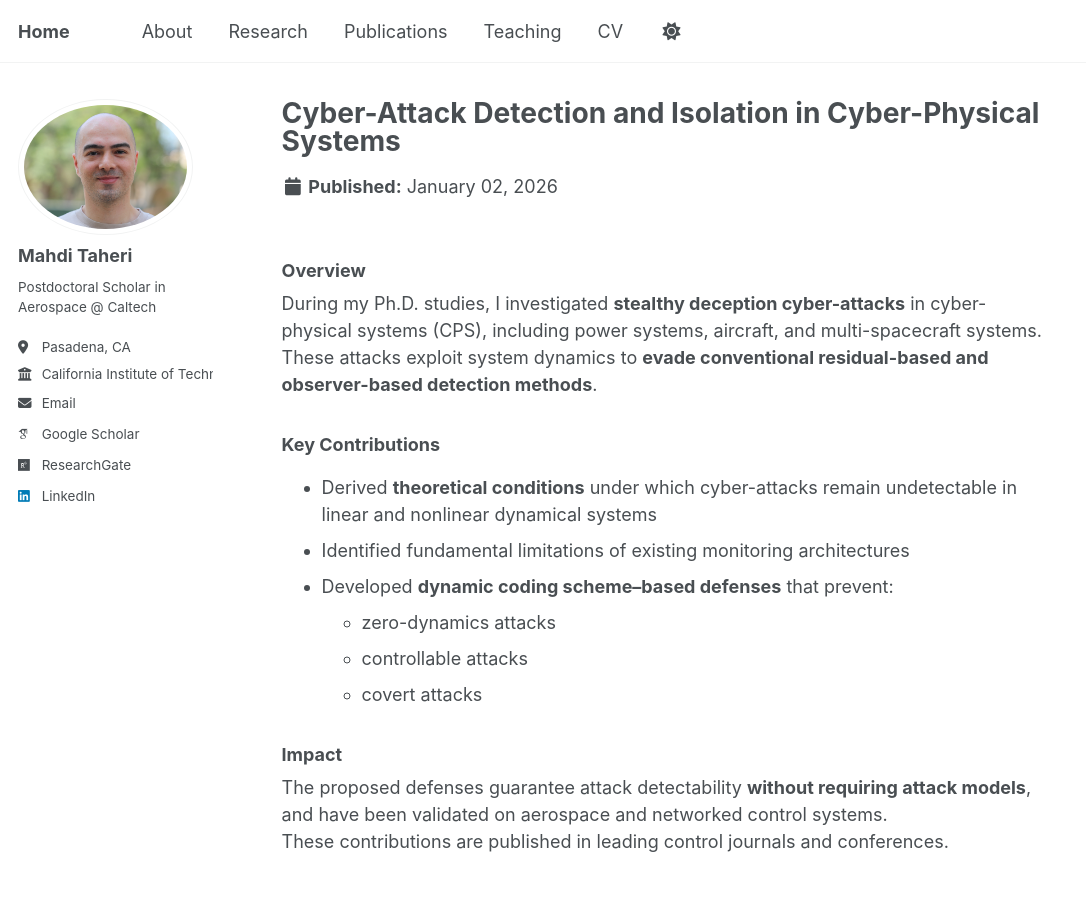
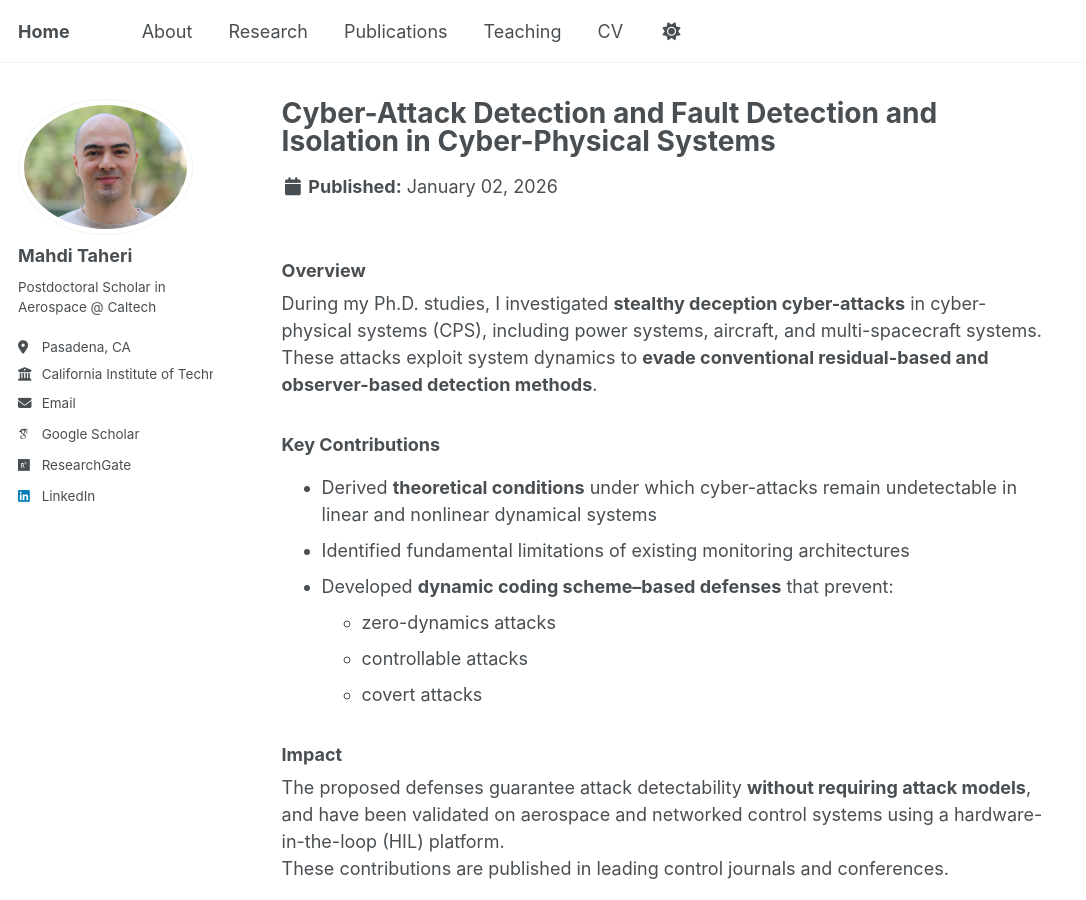
Before and after one commit to mtaheriee/mtaheriee.github.io, a Jekyll site: the page built from _portfolio/cyber-attack-detection-isolation.md, in a window 1280 px wide and 900 px high. Shown: the whole window, without its empty margins (0-1086 px from the left). Built offline with Jekyll 4.4.1, drawn with Linux system fonts in a browser that asks for light colours; some web fonts are replaced; a script bundle is joined from its source files by our own code; library files that are not in the unit come from our copies.

Commit message:
Update cyber-attack-detection-isolation.md

```diff
--- a/_portfolio/cyber-attack-detection-isolation.md
+++ b/_portfolio/cyber-attack-detection-isolation.md
@@ -1,5 +1,5 @@
 ---
-title: "Cyber-Attack Detection and Isolation in Cyber-Physical Systems"
+title: "Cyber-Attack Detection and Fault Detection and Isolation in Cyber-Physical Systems"
 excerpt: >
   Investigation of stealthy deception cyber-attacks in cyber-physical systems, including zero-dynamics, controllable, and covert attacks, and the development of dynamic coding–based defenses with provable detectability guarantees.
   <br/><br/>
@@ -19,5 +19,5 @@ During my Ph.D. studies, I investigated **stealthy deception cyber-attacks** in
   - covert attacks
 
 ### Impact
-The proposed defenses guarantee attack detectability **without requiring attack models**, and have been validated on aerospace and networked control systems.
+The proposed defenses guarantee attack detectability **without requiring attack models**, and have been validated on aerospace and networked control systems using a hardware-in-the-loop (HIL) platform.
 These contributions are published in leading control journals and conferences.
```
